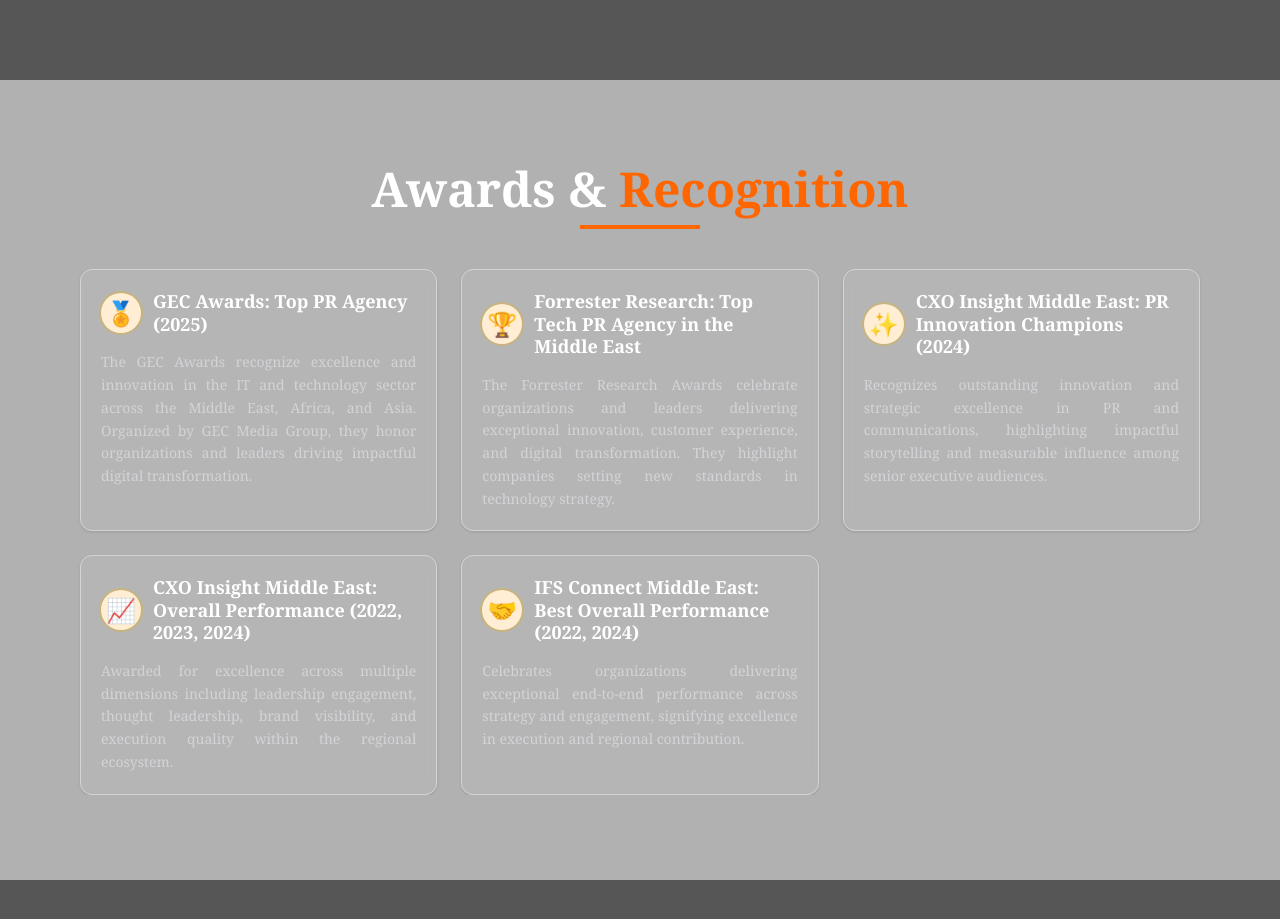
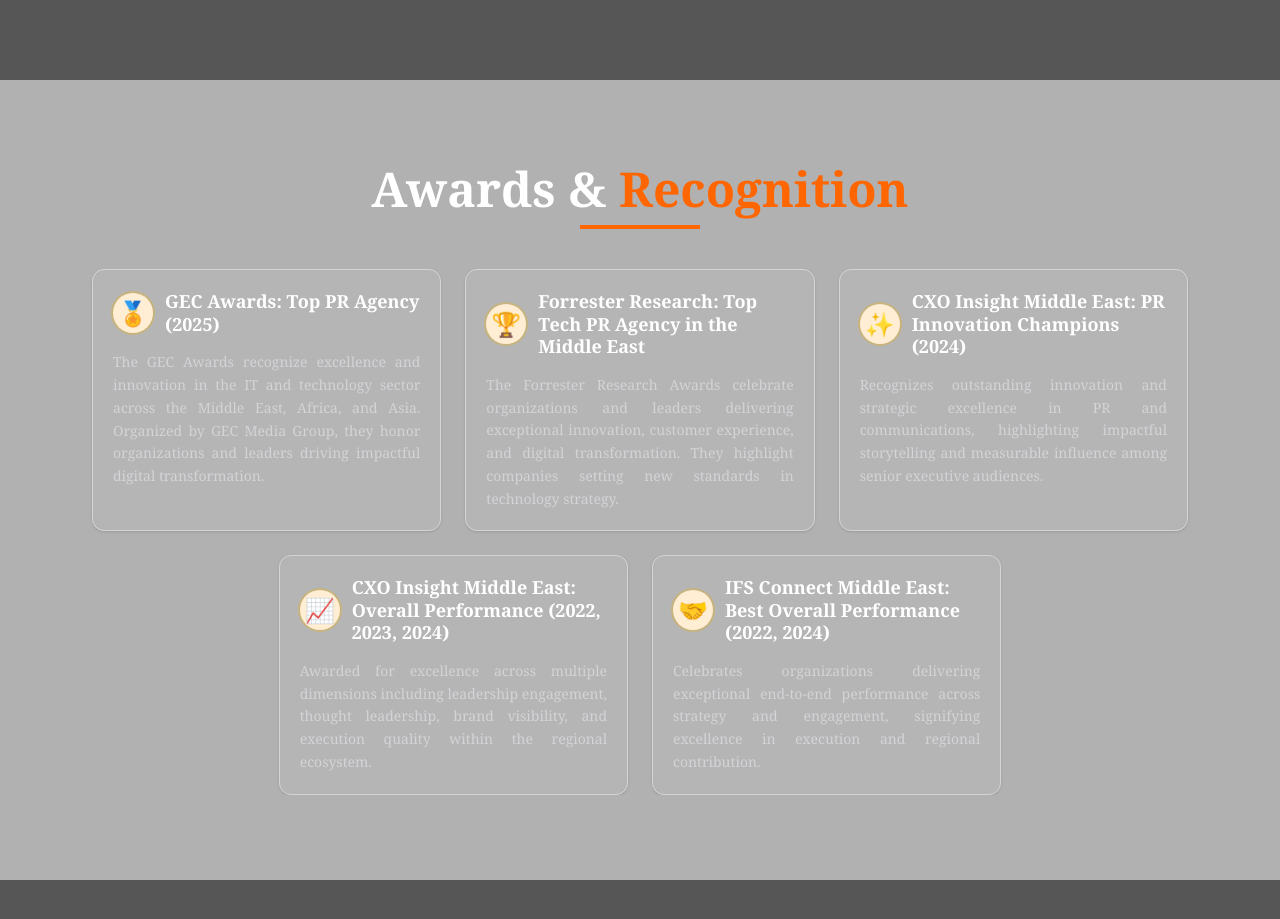
Before and after one commit to shaharyaarzaye/OAK-Consulting, a React (Vite) app: page / in a window 1280 px wide. Shown: the part 3920-4839 px from the top of the page. Built offline with nearby package versions, Linux system fonts and the light colour scheme.

Commit message:
home change again

```diff
--- a/src/App.css
+++ b/src/App.css
@@ -30,3 +30,13 @@
 .backgroud-color2 {
     background-color: #565656;
 }
+/* Add this to your global CSS */
+@layer utilities {
+  .scrollbar-hide::-webkit-scrollbar {
+    display: none;
+  }
+  .scrollbar-hide {
+    -ms-overflow-style: none;  /* IE and Edge */
+    scrollbar-width: none;  /* Firefox */
+  }
+}
--- a/src/views/Home.jsx
+++ b/src/views/Home.jsx
@@ -277,14 +277,20 @@
 
       {/* 6. AWARDS & RECOGNITION SECTION */}
 <div ref={sectionRefs.current[5]} className="h-screen flex flex-col justify-center items-center backgroud-color1 p-5">
-        <div className="py-10">
-          <h2 className="md:text-5xl text-3xl font-bold text-center text-white ">Awards & <span className={primaryOrange}>Recognition</span></h2>
+  <div className="py-10 w-full">
+    <h2 className="md:text-5xl text-3xl font-bold text-center text-white ">
+      Awards & <span className={primaryOrange}>Recognition</span>
+    </h2>
     <div className="flex justify-center mt-3"><div className="h-1 bg-[#ff6600] w-[120px]"></div></div>
 
-          <div className="max-w-6xl mx-auto mt-10 px-4 overflow-y-auto max-h-[70vh] custom-scrollbar">
-            <div className="grid md:grid-cols-2 lg:grid-cols-3 gap-6">
+    {/* Scrollbar hidden via 'scrollbar-hide' class */}
+    <div className="max-w-6xl mx-auto mt-10 px-4 overflow-y-auto max-h-[70vh] scrollbar-hide">
+      <div className="flex flex-wrap justify-center gap-6">
         {awardItems.map((award, index) => (
-                <div key={index} className="p-5 flex flex-col rounded-xl border border-zinc-300 text-black shadow-sm bg-white/5 backdrop-blur-sm">
+          <div
+            key={index}
+            className="p-5 flex flex-col rounded-xl border border-zinc-300 text-black shadow-sm bg-white/5 backdrop-blur-sm w-full md:w-[calc(33.333%-1.5rem)] min-w-[300px]"
+          >
             <div className="flex items-center mb-4">
               <div className="w-10 h-10 flex items-center justify-center rounded-full text-black text-2xl ring-2 ring-yellow-500/30 bg-orange-100 flex-shrink-0 mr-3">
                 {award.icon}
```
Lines whose indentation alone changed are shown as unchanged.
